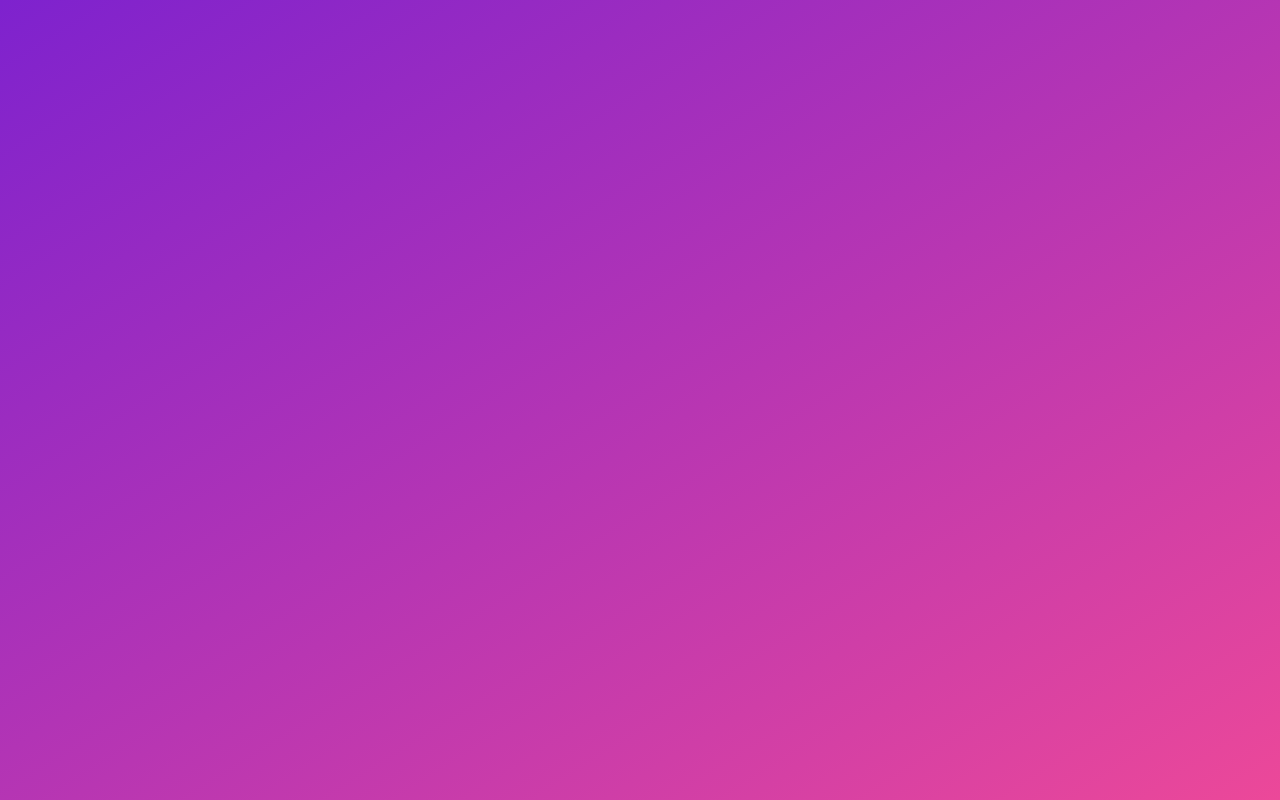
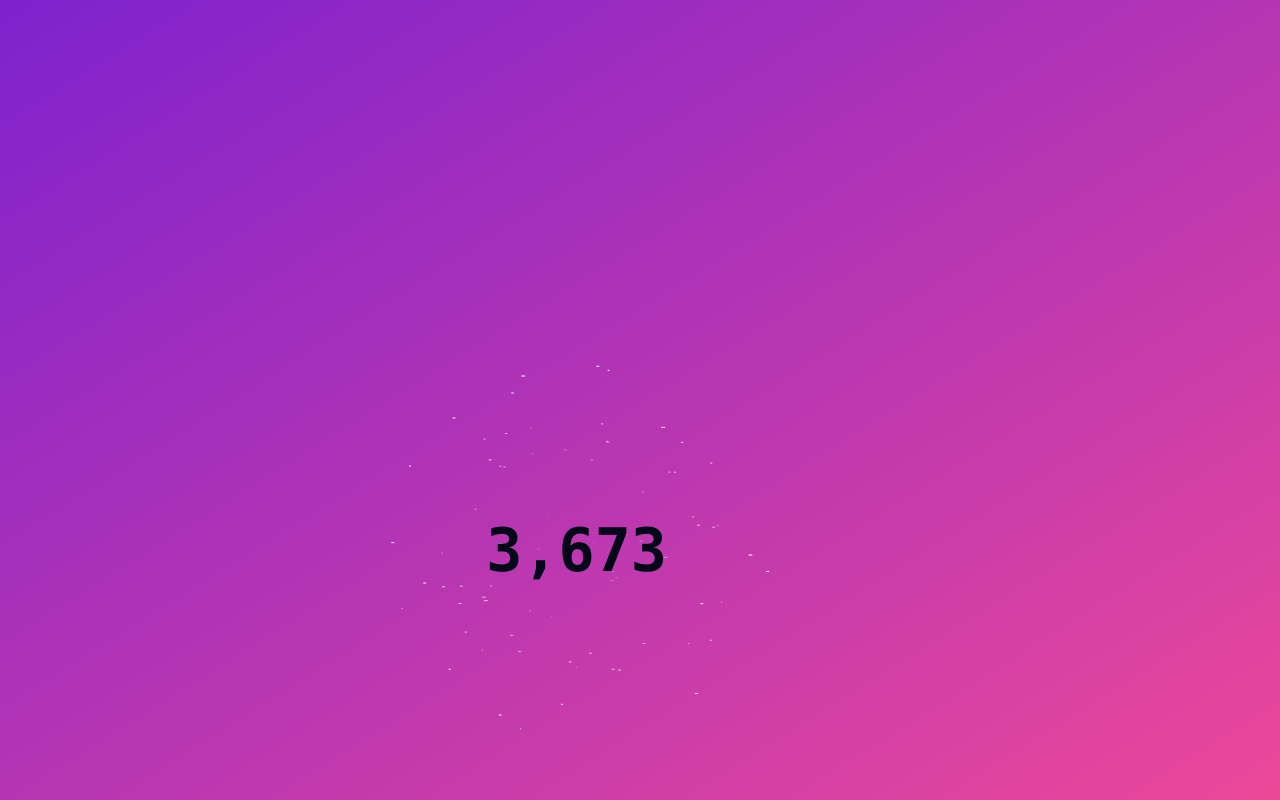
Before and after one commit to Schroedi/flafari, a Next.js app: page /win in a window 1280 px wide. Built offline with nearby package versions, Linux system fonts and the light colour scheme.

Commit message:
feat: score start, try to prevent overflow

```diff
--- a/src/app/globals.css
+++ b/src/app/globals.css
@@ -70,3 +70,11 @@ body {
     @apply bg-background text-foreground;
   }
 }
+
+
+html,body {
+  overflow: hidden;
+  max-width: 100%;
+  width: 100%;
+  height: 100%;
+}
--- a/src/app/win/page.tsx
+++ b/src/app/win/page.tsx
@@ -2,20 +2,29 @@
 
 import { useEffect, useState } from "react";
 import Polaroid from "../../components/Polaroid";
+import Score from "@/components/Score";
 
 export default function WinPage() {
 	const [loadedImage, setLoadedImage] = useState<string | null>(null);
+	const [isClientMounted, setIsClientMounted] = useState(false);
 
 	useEffect(() => {
-        const savedImage = localStorage.getItem("capturedImage");
+		const savedImage = localStorage.getItem("capturedImage");
 		if (savedImage) {
 			setLoadedImage(savedImage);
 		}
 	}, []);
 
+	useEffect(() => {
+		setIsClientMounted(true);
+	}, []);
+
 	return (
-		<div className="flex items-center justify-center h-screen bg-gradient-to-br from-purple-700 to-pink-500">
-            {loadedImage && <Polaroid src={loadedImage} alt="Captured" />}
+		<div className="">
+			<div className="flex items-center justify-center h-screen bg-gradient-to-br from-purple-700 to-pink-500">
+				{loadedImage && <Polaroid src={loadedImage} alt="Captured" />}
+			</div>
+			{isClientMounted && <Score className="absolute top-1/2 left-1/3" />}
 		</div>
 	);
 }
--- /dev/null
+++ b/src/components/Score.tsx
@@ -0,0 +1,122 @@
+"use client";
+
+import React, { useState, useEffect, useCallback } from "react";
+import { motion, useAnimation } from "framer-motion";
+import { cn } from "@/lib/utils";
+
+const StarParticle = ({
+	speed,
+	delay,
+	isExploding,
+}: { speed: number; delay: number; isExploding: boolean }) => {
+	const angle = Math.random() * Math.PI * 2;
+	const distance = isExploding ? Math.random() * 150 : 150 + Math.random() * 50;
+	const initialX = Math.cos(angle) * distance;
+	const initialY = Math.sin(angle) * distance;
+
+	return (
+		<motion.div
+			className="absolute bg-white rounded-full"
+			style={{
+				width: `${Math.random() * 3 + 1}px`,
+				height: "1px",
+				left: "50%",
+				top: "50%",
+				x: initialX,
+				y: initialY,
+			}}
+			animate={
+				isExploding
+					? {
+							x: [initialX, 0],
+							y: [initialY, 0],
+							opacity: [1, 0],
+						}
+					: {
+							x: 0,
+							y: 0,
+							opacity: [1, 0],
+						}
+			}
+			transition={{
+				duration: isExploding ? 0.5 : 2 / speed,
+				repeat: isExploding ? 0 : Number.POSITIVE_INFINITY,
+				repeatType: "loop",
+				ease: "linear",
+				delay: isExploding ? 0 : delay,
+			}}
+		/>
+	);
+};
+
+export default function Score({ className }: { className?: string }) {
+	const [score, setScore] = useState(0);
+	const [starSpeed, setStarSpeed] = useState(0.1);
+	const [starCount, setStarCount] = useState(10);
+	const [isExploding, setIsExploding] = useState(false);
+	const controls = useAnimation();
+
+	const incrementScore = useCallback(() => {
+		setScore((prevScore) => {
+			const newScore = prevScore + Math.floor(prevScore / 100) + 10;
+			return Math.min(newScore, 9000);
+		});
+	}, []);
+
+	useEffect(() => {
+		const interval = setInterval(incrementScore, 50);
+		return () => clearInterval(interval);
+	}, [incrementScore]);
+
+	useEffect(() => {
+		setStarSpeed(0.1 + score / 1000);
+		setStarCount(Math.min(10 + Math.floor(score / 50), 200));
+
+		if (score >= 100 && score % 100 === 0) {
+			controls.start({
+				scale: [1, 1.2, 1],
+				transition: { duration: 0.3 },
+			});
+		}
+
+		if (score === 900) {
+			controls.start({
+				rotate: [0, 360],
+				scale: [1, 1.5, 1],
+				transition: { duration: 0.5 },
+			});
+		}
+
+		if (score === 9000) {
+			setIsExploding(true);
+			controls.start({
+				rotate: [0, 720],
+				scale: [1, 2, 1],
+				transition: { duration: 1 },
+			});
+		}
+	}, [score, controls]);
+
+	return (
+		<div className={cn("text-center", className)}>
+			<div className="relative w-[300px] h-[300px] mx-auto ">
+				<div className="absolute inset-0 flex items-center justify-center">
+					<motion.div
+						animate={controls}
+						className="text-6xl font-bold font-mono tabular-nums z-10"
+					>
+						{score.toLocaleString().padStart(5, "0")}
+					</motion.div>
+				</div>
+				{Array.from({ length: starCount }).map((_, i) => (
+					<StarParticle
+						key={i}
+						speed={starSpeed}
+						delay={i * 0.01}
+						isExploding={isExploding}
+					/>
+				))}
+			</div>
+		</div>
+	);
+}
```
